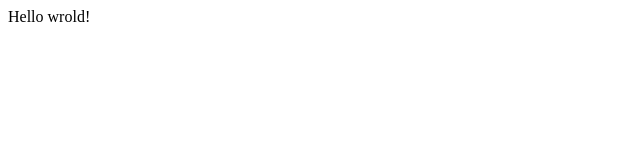
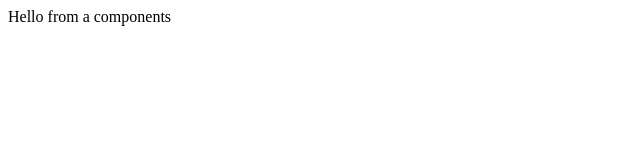
Before and after one commit to DarwinMelaya/React, a React (Vite) app in the folder reactpro/: page / in a window 1280 px wide. Shown: the top 160 px of the page, without its empty margins (0-640 px from the left). Built offline with nearby package versions, Linux system fonts and the light colour scheme.

Commit message:
Creating A Component

```diff
--- a/reactpro/src/App.jsx
+++ b/reactpro/src/App.jsx
@@ -1,5 +1,11 @@
+import Hello from "./components/Hello";
+
 function App() {
-  return <div className="App">Hello wrold!</div>;
+  return (
+    <div className="App">
+      <Hello />
+    </div>
+  );
 }
 
 export default App;
--- /dev/null
+++ b/reactpro/src/components/Hello.jsx
@@ -0,0 +1,5 @@
+function Hello() {
+  return <div>Hello from a components</div>;
+}
+
+export default Hello;
```
